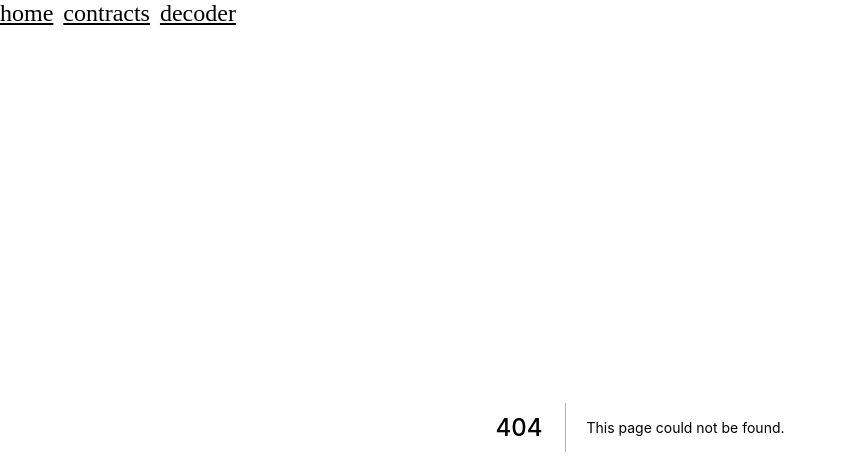
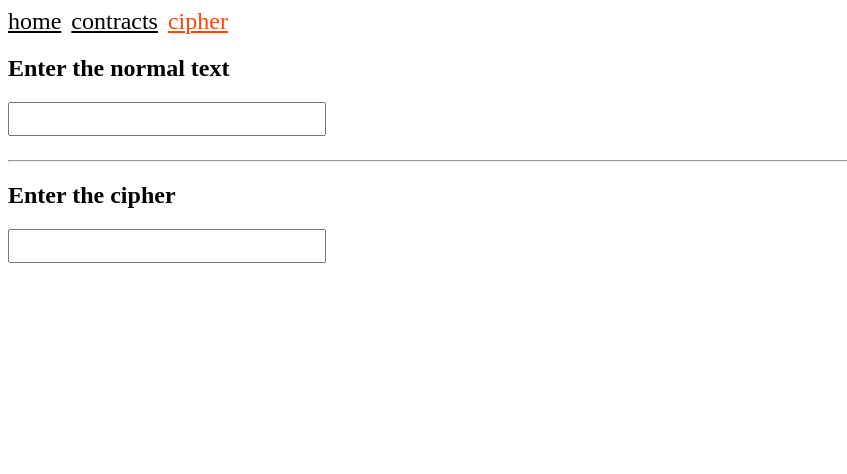
Before and after one commit to diogoquintas/corruptions, a Next.js app: page /cipher in a window 1280 px wide. Before the commit this address had no page. Shown: the top 474 px of the page, without its empty margins (0-847 px from the left). Built offline with nearby package versions, Linux system fonts and the light colour scheme.

Commit message:
feat: add encoder

```diff
--- /dev/null
+++ b/components/cipher/Cipher.js
@@ -0,0 +1,91 @@
+import { useState } from "react";
+
+const chars = {
+  "/": "A",
+  $: "B",
+  "|": "C",
+  8: "D",
+  _: "E",
+  "?": "F",
+  "#": "G",
+  "%": "H",
+  "^": "I",
+  "~": "J",
+  ":": "K",
+  Q: "L",
+  W: "M",
+  E: "N",
+  R: "O",
+  T: "P",
+  Y: "Q",
+  U: "R",
+  I: "S",
+  O: "T",
+  P: "U",
+  A: "V",
+  S: "W",
+  D: "X",
+  F: "Y",
+  G: "Z",
+};
+
+const invertedChars = Object.entries(chars).reduce((acc, [key, value]) => {
+  acc[value] = key;
+
+  return acc;
+}, {});
+
+const allChars = Object.keys(chars).join("");
+const allInverted = Object.keys(invertedChars).join("");
+
+function Encoder() {
+  const [input, setInput] = useState("");
+
+  return (
+    <section>
+      <h1>Enter the normal text</h1>
+      <input
+        type="text"
+        value={input}
+        onChange={(e) => setInput(e.target.value)}
+      />
+      <pre>
+        {input.replace(new RegExp(`[${allInverted}]`, "gi"), (m) => {
+          console.log(m);
+          return invertedChars[m.toUpperCase()];
+        })}
+      </pre>
+    </section>
+  );
+}
+
+function Decoder() {
+  const [input, setInput] = useState("");
+
+  return (
+    <section>
+      <h1>Enter the cipher</h1>
+      <input
+        type="text"
+        value={input}
+        onChange={(e) => setInput(e.target.value)}
+      />
+      <pre>
+        {input.replace(
+          new RegExp(`[${allChars}]`, "gi"),
+          (m) => chars[m.toUpperCase()]
+        )}
+      </pre>
+    </section>
+  );
+}
+
+export default function Cipher() {
+  return (
+    <>
+      <Encoder />
+      <hr />
+      <Decoder />
+    </>
+  );
+}
--- a/pages/_app.js
+++ b/pages/_app.js
@@ -4,8 +4,6 @@ import "../styles/globals.css";
 
 function MyApp({ Component, pageProps }) {
   const { pathname } = useRouter();
-
-  console.log(pathname);
 
   return (
     <div>
@@ -22,9 +20,9 @@ function MyApp({ Component, pageProps }) {
             contracts
           </a>
         </Link>
-        <Link href="/decoder">
-          <a style={{ color: pathname === "/decoder" ? "orangered" : "black" }}>
-            decoder
+        <Link href="/cipher">
+          <a style={{ color: pathname === "/cipher" ? "orangered" : "black" }}>
+            cipher
           </a>
         </Link>
       </nav>
--- /dev/null
+++ b/pages/cipher.js
@@ -0,0 +1,5 @@
+import Cipher from "../components/cipher/Cipher";
+
+export default function () {
+  return <Cipher />;
+}
--- a/pages/decoder.js
+++ /dev/null
@@ -1,5 +0,0 @@
-import Decoder from "../components/decoder/Decoder";
-
-export default function () {
-  return <Decoder />;
-}
```
Also changed, not shown: components/decoder/Decoder.js (deleted, +0 -46 lines).
